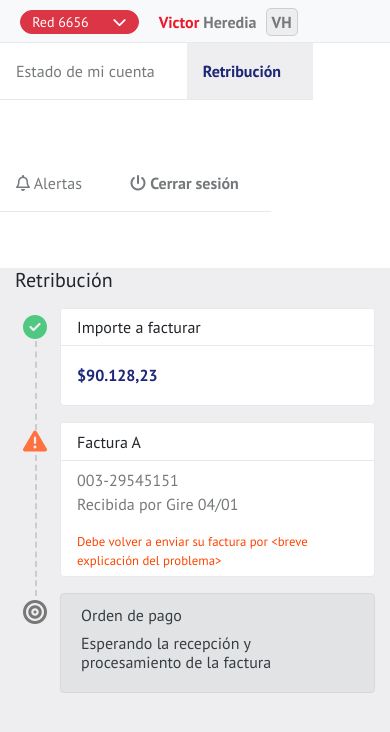
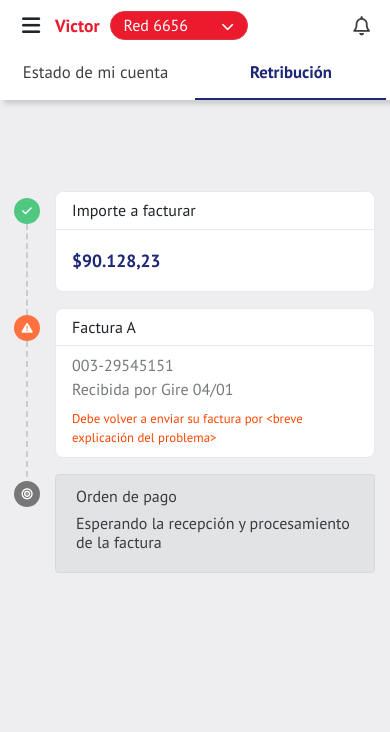
Before and after one commit to marvolado/code-challenge, a plain HTML site: page index.html in a window 390 px wide. Drawn offline with nearby package versions, Linux system fonts and the light colour scheme; files that its build step writes are made by us from their sources.

Commit message:
Ultimo push
Ultimos ajustes para desktop y mobile

```diff
--- a/css/custom.css
+++ b/css/custom.css
@@ -5,8 +5,7 @@
 .bold {
     font-weight: 700!important;
 }
-.nav .nav-item .nav-link.active,
-.blue {
+.nav .nav-item .nav-link.active {
     color: #1D2777;
     font-weight: 700;
 }
@@ -19,43 +18,52 @@ body {
     background-color: #EEEEF0;
     height: 100%;
 }
+.navbar .hidden-md-up {
+    display: none;
+}
 .container-fluid {
-    padding: 0 20px;
+    padding: 0 22px;
 }
 .container-fluid .row {
-    margin-right: -20px;
-    margin-left: -20px;
+    margin-right: -22px;
+    margin-left: -22px;
+}
+.navbar-light .navbar-brand {
+    margin-top: 4px;
 }
 .navbar {
     border-bottom: 1px solid #E9E9E9;
-    padding: 0.5rem 0;
+    padding: 0;
+    background: #fff;
 }
 .navbar .btn {
     border-radius: 15px;
-    padding: 0 0.7rem;
+    padding: 0.1rem 0.8rem;
+    background-color: #EB1A2D;
 }
 .navbar .dropdown-toggle::after {
-    display: none;
-    margin-left: 20px;
-}
-.navbar .fa-chevron-down {
-    margin-left: 20px;
+    content: "\f078";
+    font-family: "FontAwesome";
+    font-size: 0.8rem;
+    border: none;
+    vertical-align: initial;
+    margin-left: 1.8rem;
 }
 
 .navbar .user {
     font-weight: 700;
-    color: #76797B;
+    color: #EB1A2D;
     margin-left: 20px;
 }
 .navbar .user em {
-    color: #EB1A2D;
+    color: #76797B;
     font-style: normal;
 }
 .navbar .user span {
     border: 1px solid #CECECE;
     font-style: normal;
     background-color: #EEEEF0;
-    padding: 3px 5px;
+    padding: 3px 4px;
     border-radius: 5px;
     margin-left: 5px;
 }
@@ -69,10 +77,11 @@ body {
     flex: 2;
 }
 .nav .nav-item .nav-link {
-    padding: 1rem 2rem 1rem 1rem;
+    padding: 0.75rem 2.25rem 0.8rem 1.25rem;
     font-weight: 500;
-    color: #76797B;
+    color: #404040;
     border-bottom: 1px solid #E9E9E9;
+    font-size: 1.05rem;
 }
 .nav .nav-item .nav-link.active {
     background-color: #EEEEF0;
@@ -80,10 +89,20 @@ body {
 }
 
 .main {
-    padding: 20px 0 0 40px;
+    padding: 16px 0 0 42px;
 }
-.main h5 {
-    margin-bottom: 1rem;
+.main .main-title {
+    color: #1D2777;
+    font-weight: 700;
+    margin: 0 0 0.9rem;
+    font-size: 1.35rem;
+    letter-spacing: 0.016rem;
+}
+.card {
+    border-radius: .5rem;
+}
+.card-header:first-child {
+    border-radius: 0.5rem 0.5rem 0 0;
 }
 .card, .card-header, .dropdown-menu {
     border-color: #E9E9E9;
@@ -98,6 +117,10 @@ body {
 .card .card-body {
     padding: 1.25rem 1rem;
 }
+.card.importe .card-title {
+    font-size: 1.1rem;
+    color: #1D2777;
+}
 .card.factura .card-body {
     padding: 0.4rem 1rem;
 }
@@ -105,56 +128,136 @@ body {
     margin-bottom: 0;
 }
 .card .card-text.orange-sm {
-    margin: 1rem 0;
+    padding: 0.5rem 0 0.2rem;
     font-size: 0.8rem;
     color: orangered;
 }
 .card .card-text {
     color: #76797B;
 }
-.alert h5, .alert h5 {
+.alert h5 {
     color: #76797B;
+    font-size: 1.15rem;
 }
 .main .card, .main .alert {
-    margin-left: 45px;
+    margin-left: 40px;
 }
 .main .card::before, .main .alert::before {
     font-family: "FontAwesome";
-    font-size: 1.5rem;
     position: absolute;
-    left: -38px;
-    top: 0;
+    left: -42px;
+    border-radius: 50%;
+    color: #fff;
+    padding-top: 5px;
+    text-align: center;
+    width: 26px;
+    height: 26px;
+    font-size: 0.7rem;
+    top: 6px;
+}
+.main .importe::before {
+    content: "\f00c";
+    background-color: #51C881;
+}
+.main .factura::before {
+    background-color: #FF713E;
+    content: "\f071";
+}
+.main .alert::before {
+    content: "\f140";
+    background-color: #777;
 }
 .main .card::after {
     position: absolute;
     width: 5px;
     content: "";
     height: 92%;
-    left: -26px;
+    left: -30px;
     top: 32px;
     border-left: 2px dashed #ccc;
 }
-.main .importe::before {
-    content: "\f058";
-    color: #51C881;
-}
-.main .factura::before {
-    color: #FF713E;
-    content: "\f071";
-}
-.main .alert::before {
-    content: "\f140";
-    color: #777;
-}
 @media (max-width:641px) {
+    .nav .nav-item.sesion,
+    .nav .nav-item.alertas span,
+    .main .main-title,
+    .user * {
+        display: none;
+    }
+    .nav .nav-item.sesion {
+        position: absolute;
+        z-index: 1000;
+        background: #E9E9E9;
+        top: 44px;
+        width: 100%;
+        height: 100%;
+        text-align: left;
+        padding: 20px 20px 0;
+    }
+    .nav .nav-item.sesion.show-menu {
+        display: block;
+    }
+    .navbar .hidden-md-up {
+        display: inline-block;
+    }
+    .navbar .fa-bars {
+        font-size: 1.3rem;
+    }
+    .navbar {
+        border-bottom: none;
+        padding: 15px 0 12px;
+    }
+    .navbar .float-right {
+        position: absolute;
+        left: 35px;
+    }
+    .navbar .btn-group {
+        float: right;
+        margin-left: 10px;
+    }
+    .navbar .user {
+        font-size: 1.1rem;
+        vertical-align: text-top;
+    }
+    .nav .nav-item {
+        text-align: center;
+        display: inline-block;
+        width: 49%;
+    }
+    .nav .nav-item.alertas {
+        position: absolute;
+        top: 15px;
+        right: 20px;
+        width: auto;
+    }
+    .nav .nav-item.alertas .fa-bell {
+        font-size: 1.2rem;
+    }
+    .nav .nav-item.alertas .nav-link {
+        padding: 0;
+        border: 0;
+    }
+    .nav .nav-item .nav-link {
+        border-bottom: none;
+        padding: 0.75rem 0 0.8rem;
+    }
+    .nav .nav-item .nav-link.active {
+        background-color: #fff;
+        border-bottom: 2px solid #1D2777;
+        font-weight: 700;
+    }
     .main {
         padding: 0 15px;
     }
     .nav {
-        flex-direction: row;
-        height: auto!important;
+        height: 52px!important;
+        display: inline-block;
+        width: 100%;
+        box-shadow: 4px 4px 5px #ccc;
     }
     .nav .spacer, .navbar-brand {
         display: none;
     }
+    .main {
+        margin-top: -9rem;
+    }
 }
--- a/index.html
+++ b/index.html
@@ -22,25 +22,26 @@
         <!--[if lt IE 7]>
             <p class="browsehappy">You are using an <strong>outdated</strong> browser. Please <a href="#">upgrade your browser</a> to improve your experience.</p>
         <![endif]-->
-        <nav class="navbar navbar-light bg-light">
+        <nav class="navbar navbar-light">
             <div class="container-fluid">
                 <a class="navbar-brand" href="#">
-                <img src="/flux-challenge/img/rapipago_logo.png " width="102" class="d-inline-block align-top" alt="Rapipago">
+                <img src="/flux-challenge/img/rapipago_logo.png " width="117" class="d-inline-block align-top" alt="Rapipago">
                 </a>
+                <i class="fas fa-bars hidden-md-up"></i>
                 <div class="float-right">
                     <div class="btn-group">
-                        <button type="button" class="btn btn-sm btn-danger dropdown-toggle" data-toggle="dropdown" aria-haspopup="true" aria-expanded="false">
+                        <button type="button" class="btn btn-danger dropdown-toggle" data-toggle="dropdown" aria-haspopup="true" aria-expanded="false">
                         Red 6656
-                        <i class="fas fa-chevron-down"></i>
                         </button>
                         <div class="dropdown-menu">
                             <a class="dropdown-item" href="#">Red 6656</a>
                             <a class="dropdown-item" href="#">Red 6660</a>
                             <a class="dropdown-item" href="#">Red 7000</a>
                         </div>
+                    </div>
                     <strong class="user">
-                        <em>Victor</em>
-                        Heredia
+                        Victor
+                        <em>Heredia</em>
                         <span>VH</span>
                     </strong>
                 </div>
@@ -56,15 +57,21 @@
                             <a class="nav-link active" href="#">Retribución</a>
                         </li>
                         <li class="nav-item spacer"></li>
-                      <li class="nav-item">
-                          <a class="nav-link" href="#"><i class="far fa-bell"></i> Alertas</a>
+                        <li class="nav-item alertas">
+                            <a class="nav-link" href="#">
+                                <i class="far fa-bell"></i>
+                                <span>Alertas</span>
+                            </a>
                         </li>
-                      <li class="nav-item">
-                          <a class="nav-link" href="#"><i class="fas fa-power-off"></i> <span class="bold">Cerrar sesión</span> </a>
+                        <li class="nav-item sesion">
+                            <a class="nav-link" href="#">
+                                <i class="fas fa-power-off"></i>
+                                <span class="bold">Cerrar sesión</span>
+                            </a>
                         </li>
                     </ul>
-                    <div class="main col-sm-12 col-md-8">
-                        <h5>Retribución</h5>
+                    <div class="main main col-sm-8 col-md-8 col-xs-8">
+                        <h4 class="main-title">Retribución</h4>
                         <div class="card mb-3 importe">
                             <div class="card-header">
                                 Importe a facturar
@@ -90,5 +97,10 @@
                     </div>
               </div>
           </div>
+          <script>
+              $(".navbar .fa-bars").click(function(){
+                  $(".nav .sesion").toggleClass('show-menu');
+              })
+          </script>
     </body>
 </html>
```
Also changed, not shown: 1 other file. Lines whose indentation alone changed are shown as unchanged.
